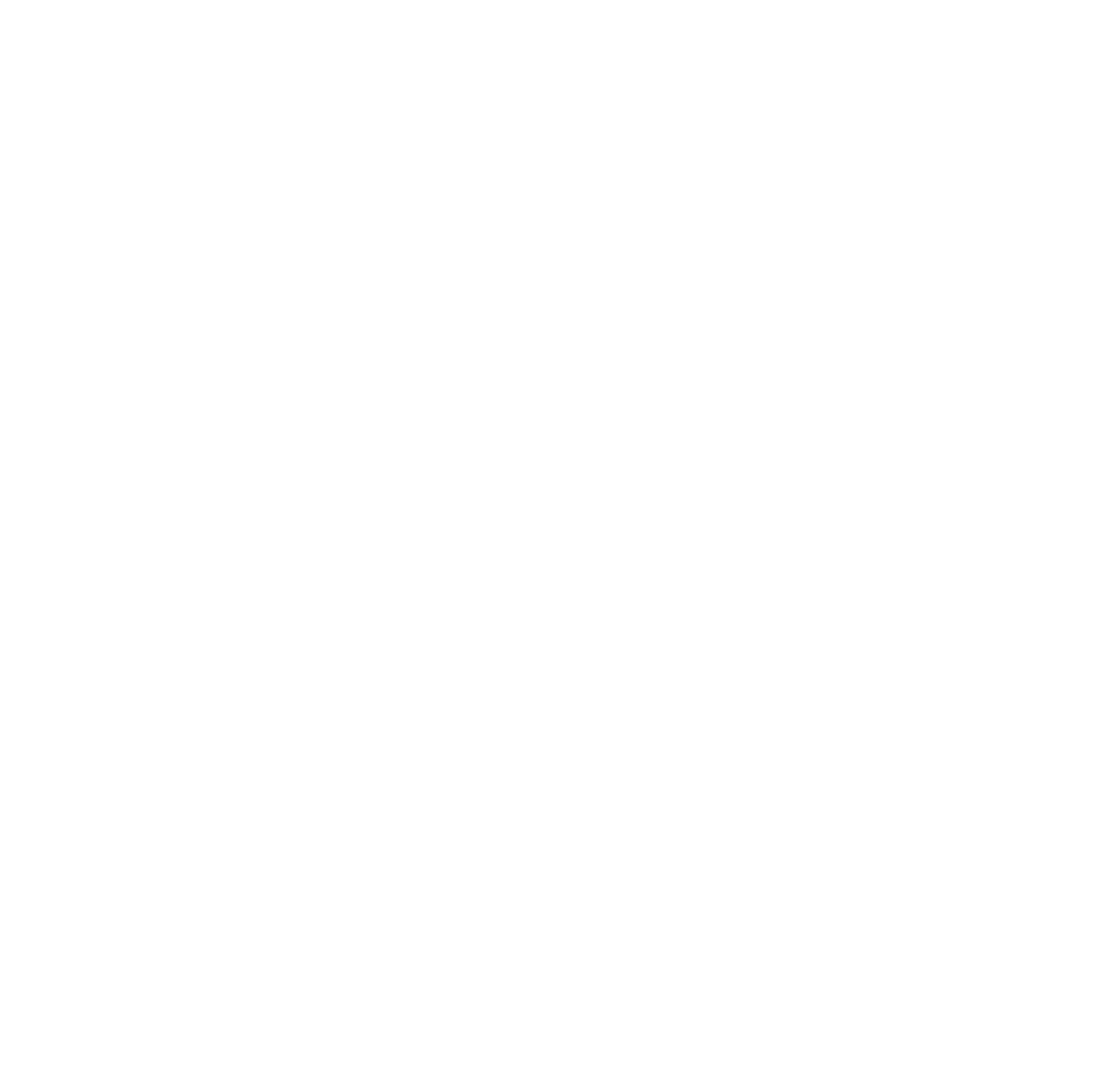
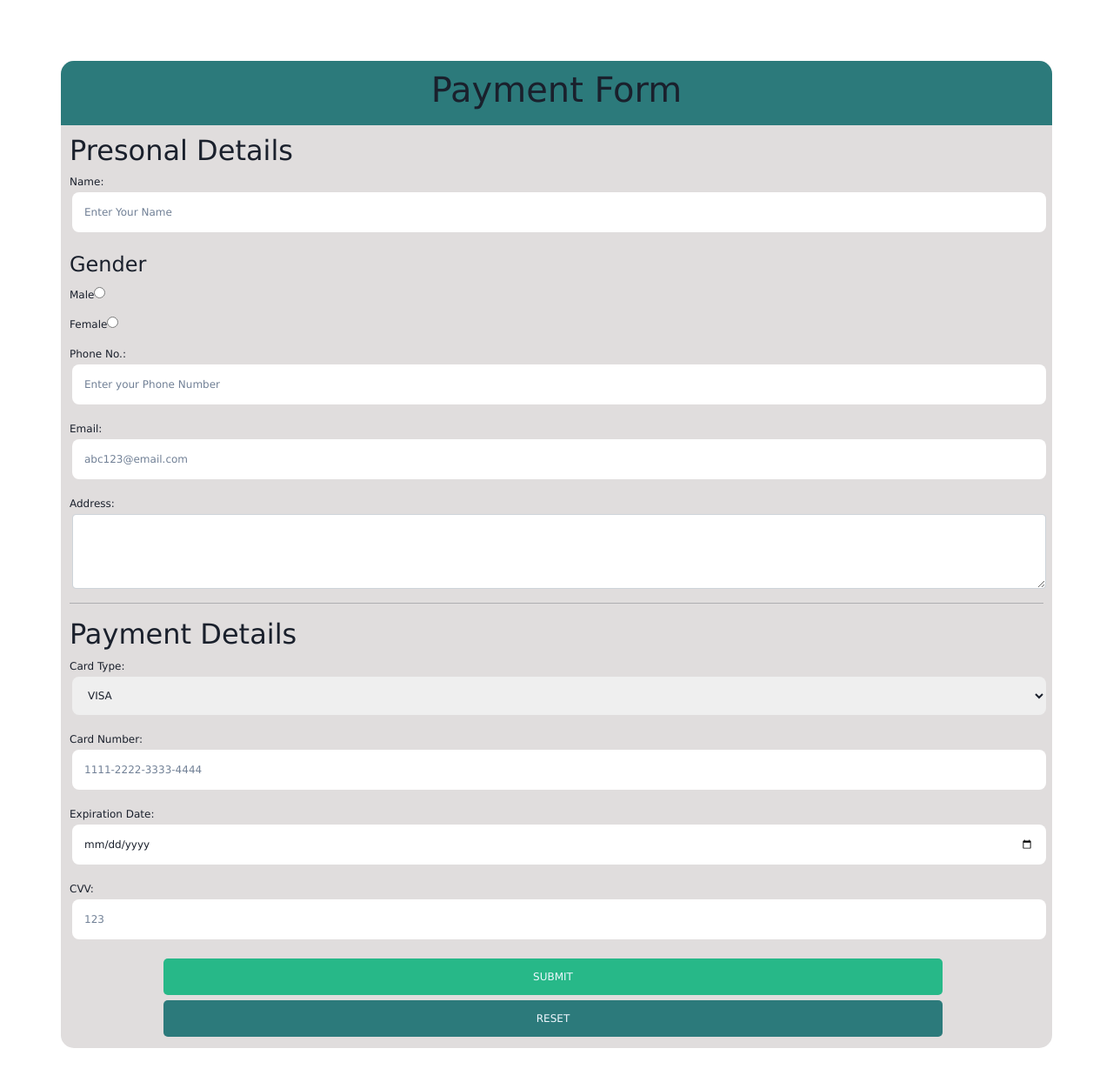
Before and after one commit to faizanfzk/E-Commerce--MERN--, a React (Vite) app in the folder Frontend/: page /payment in a window 1280 px wide. Before the commit this address had no page. Shown: the top 1244 px of the page at 87% size. Before the commit the page ends 800 px from the top, so only its background shows below. Built offline with nearby package versions, Linux system fonts and the light colour scheme.

Commit message:
Payment Page added

```diff
--- a/Frontend/package.json
+++ b/Frontend/package.json
@@ -12,11 +12,14 @@
     "@chakra-ui/react": "^2.2.3",
     "@emotion/react": "^11.9.3",
     "@emotion/styled": "^11.9.3",
+    "@mui/material": "^5.9.1",
     "axios": "^0.27.2",
+    "font-awesome": "^4.7.0",
     "framer-motion": "^6.5.0",
     "json-server": "^0.17.0",
     "react": "^18.0.0",
     "react-dom": "^18.0.0",
+    "react-favicon": "^1.0.1",
     "react-icons": "^4.4.0",
     "react-redux": "^8.0.2",
     "react-router-dom": "^6.3.0",
--- a/Frontend/src/Components/Address.css
+++ /dev/null
@@ -1,64 +0,0 @@
-h2 {
-    text-align: center;
-    font-size: 2em;
-  }
-
-  #userInfo {
-    padding: 30px 50px 40px;
-    border: 1px solid rgb(235, 235, 235);
-    background-color: white;
-    width: 40%;
-    margin: auto;
-    margin-bottom: 30px;
-  }
-
-  #userInfo > h3 {
-    margin-top: 1px;
-    margin-bottom: 25px;
-  }
-
-  #userInfo > form {
-    display: flex;
-    flex-direction: column;
-    gap: 20px;
-  }
-
-  input {
-    margin-top: -10px;
-    height: 30px;
-    border: 1px solid rgb(167, 166, 166);
-    padding-left: 5px;
-  }
-
-  label {
-    font-size: 1em;
-    font-weight: 550;
-  }
-
-  #smallLabel {
-    width: 20%;
-  }
-
-  #flex {
-    display: flex;
-    justify-content: space-between;
-    margin-top: 15px;
-  }
-
-  #flex > p {
-    font-weight: bold;
-    margin-top: -5px;
-  }
-
-  #nextBtn {
-    background-color: rgb(22, 25, 35);
-    border: 1px solid rgb(22, 25, 35);
-    height: 45px;
-    font-size: 1.1em;
-    color: white;
-    margin-top: -5px;
-    cursor: pointer;
-    width: 50%;
-    margin: auto;
-    border-radius: 20px;
-  }
--- a/Frontend/src/Components/Cart.jsx
+++ b/Frontend/src/Components/Cart.jsx
@@ -29,9 +29,9 @@
 console.log("sum",sum)
     return (
         <Box>
-            {/* <Heading as='h2' size='xl' textAlign='center'>
+            <Heading as='h2' size='xl' textAlign='center'>
                 Cart
-            </Heading> */}
+            </Heading>
             {Cart.length && Cart.map((product,i) => {
                 return (
                      <CartItem product={product}
@@ -45,7 +45,7 @@
                      />
                 );
             })}
-            <Heading as={"h2"} color={"rgb(49,151,149)"} >{Cart.length==0 ? <div><Link to="/products">Click Me </Link></div> :<div>Total Amount : ₹ {sum}</div>}</Heading>
+            <Heading as={"h2"} color={"rgb(49,151,149)"} textAlign={"center"} >{Cart.length==0 ? <div><Link to="/products">Click Me </Link></div> :<div>Total Amount : ₹ {sum}</div>}</Heading>
             <Checkout Cart={Cart} checkoutHandler={checkoutHandler}/>
         </Box>
     );
--- a/Frontend/src/Components/CheckOut.jsx
+++ b/Frontend/src/Components/CheckOut.jsx
@@ -37,7 +37,7 @@
               }}
              // onClick={onOpen}
               >
-              <Link to="/address">Checkout</Link>
+              <Link to="/payment">Checkout</Link>
             </Button>
 {/*
         <Modal isOpen={isOpen} onClose={onClose}>
--- /dev/null
+++ b/Frontend/src/Components/Payment.css
@@ -0,0 +1,78 @@
+*{
+    box-sizing: border-box;
+}
+.body{
+   font-family: Verdana, Geneva, Tahoma, sans-serif;
+   margin:20px ;
+   font-size: 12px;
+   padding:50px  ;
+
+}
+.cont1{
+       padding: 10px;
+}
+.contm
+{ background-color: #e0dddd;
+    border:none solid rgb(221, 218, 218);
+    border-radius: 15px;
+
+}
+
+input[type="text"],
+input[type="number"],
+input[type="email"],
+input[type="date"],
+select,
+textarea{
+    width: 100%;
+    padding:14px;
+    border: 5px;
+    border-radius: 8px;
+    margin: 3px;
+
+}
+.header{
+
+    text-align: center;
+    background-color: rgb(44,122,123);
+    border: none;
+    border-radius: 15px;
+    border-bottom-left-radius:0px;
+    border-bottom-right-radius:0px;
+    padding: 9px 7px;
+}
+input[type="submit"],
+input[type="reset"]{
+
+    background-color: rgb(39, 184, 136);
+    border: 1px;
+    width: 80%;
+    color: aliceblue;
+    padding: 12px 15px;
+    border-radius: 5px;
+    cursor:pointer;
+    margin: 3px 108px;
+
+
+}
+input[type="reset"]{
+    background-color:rgb(44,122,123);
+}
+/* input[type="submit"]:hover,
+input[type="reset"]:hover{
+    background-color: rgb(5, 234, 100);
+    font-size:x-large;
+
+
+}
+input[type="text"]:hover,
+input[type="number"]:hover,
+input[type="email"]:hover,
+input[type="date"]:hover,
+select:hover, */
+/* textarea:hover{
+    color: rgb(44,122,123);
+    background-color: rgb(244, 241, 218);
+    font-size: x-large;
+
+} */
--- /dev/null
+++ b/Frontend/src/Components/Payment.jsx
@@ -0,0 +1,56 @@
+
+
+import React from 'react'
+import { Navigate, useNavigate } from 'react-router-dom'
+import "./Payment.css"
+export const Payment = () => {
+const navigate=useNavigate()
+    const handleSubmit=()=>{
+        alert("Payment Successfull");
+        navigate("/")
+    }
+  return (
+    <div className='body'>
+        <div className="contm">
+    <div className="cointainerh">
+    <header className='header'>
+    <h1>Payment Form</h1>
+
+    </header>
+  </div>
+    <div className="cont1">
+    <h2>Presonal Details</h2>
+    <form>
+        <p>Name:<input type="text"  placeholder="Enter Your Name" required/>  </p>
+        <fieldset>
+            <legend>Gender</legend>
+        <p>Male<input type="radio" IsRequired id="m" name="gender" />  </p>
+        <p>Female<input type="radio" Required id="f" name="gender"/>  </p>
+        </fieldset>
+        <p>Phone No.:<input type="number" name="phno" placeholder="Enter your Phone Number"/></p>
+        <p>Email:<input type="email" placeholder="abc123@email.com"/></p>
+        <p>Address:
+          <textarea className="form-control" name="address" rows="3"></textarea>
+        </p>
+        <hr/>
+        <h2>Payment Details</h2>
+        <p>
+            Card Type:
+             <select >
+                <option value="visa">VISA</option>
+                <option value="Rupay">RUPAY</option>
+                <option value="Mastercard">MASTERCARD</option>
+             </select>
+        </p>
+        <p>Card Number:<input type="number" required placeholder="1111-2222-3333-4444" name="cardno."/></p>
+        <p>Expiration Date:<input type="date" name="carddate"/></p>
+        <p>CVV:<input type="number" required placeholder="123" name="cvv"/></p>
+        <input type="submit" value="SUBMIT" onClick={()=>handleSubmit()} />
+        {/* <button value={"SUBMIT"} >Submit</button> */}
+        <input type="reset" value="RESET"/>
+    </form>
+     </div>
+    </div>
+    </div>
+  )
+}
--- a/Frontend/src/Components/Products.jsx
+++ b/Frontend/src/Components/Products.jsx
@@ -67,11 +67,11 @@
 
 
          <Flex flexWrap="wrap" justifyContent="space-between">
-             {data.map((e)=>{
+             {data.map((e,i)=>{
                  return(
                      <Link style={{textDecoration:"none"}} as={RouterLink} to={`/products/${e._id}`}>
-                      <div style={{display:"flex",border:"1px solid yellow",marginBottom:"5px",justifyContent:"space-between",width:"300px",boxShadow:"rgba(50, 50, 93, 0.25) 0px 50px 100px -20px, rgba(0, 0, 0, 0.3) 0px 30px 60px -30px, rgba(10, 37, 64, 0.35) 0px -2px 6px 0px inset"}} key={e._id}>
-                <div style={{width:"300px",fontWeight:"bold",margin:"5px"}}>
+                      <div style={{display:"flex",border:"1px solid yellow",marginBottom:"5px",justifyContent:"space-between",width:"300px",boxShadow:"rgba(50, 50, 93, 0.25) 0px 50px 100px -20px, rgba(0, 0, 0, 0.3) 0px 30px 60px -30px, rgba(10, 37, 64, 0.35) 0px -2px 6px 0px inset"}} key={e.i}>
+                <div style={{width:"300px",fontWeight:"bold",margin:"5px"}} key={i}>
                 <img style={{height:"300px",width:"290px"}} src={e.images[0]} alt="products" />
                     <div style={{display:"flex",justifyContent:"space-around",color:"yellowgreen"}}>
                 <p style={{width:"100px"}}>₹ {e.price}</p>
--- a/Frontend/src/Routes/AllRoutes.jsx
+++ b/Frontend/src/Routes/AllRoutes.jsx
@@ -8,7 +8,9 @@
 import { Cart } from "../Components/Cart"
 import { Checkout } from "../Components/CheckOut"
 // import AuthWrapper from "../Components/ProtectedRoutes"
-import { Address } from "../Components/Address"
+// import { Address } from "../Components/Address"
+import {Payment} from "../Components/Payment"
+// import Form from "../Components/Form"
 
 export const AllRoutes=()=>{
 
@@ -26,8 +28,8 @@
                  <Route path="/signup" element={<Signup/>}/>
                 <Route path="/login" element={<Login/>}/>
                 <Route path="/checkout" element={<Checkout/>}/>
-                <Route path="/address" element={<Address/>}/>
-
+                {/* <Route path="/address" element={<Address/>}/> */}
+                <Route path="/payment" element={<Payment/>}/>
 
             </Routes>
 
```
Also changed, not shown: Frontend/src/Components/Address.jsx (deleted, +0 -44 lines), 1 other file (tests, documents, lock files or other folders).
